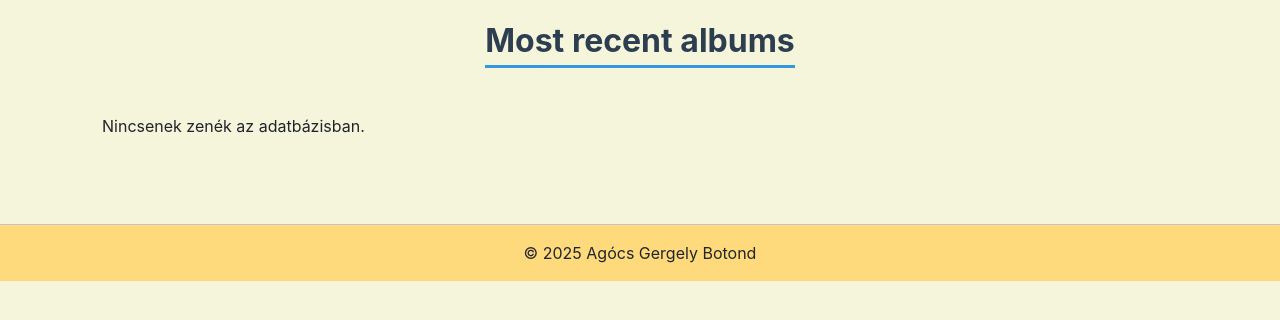
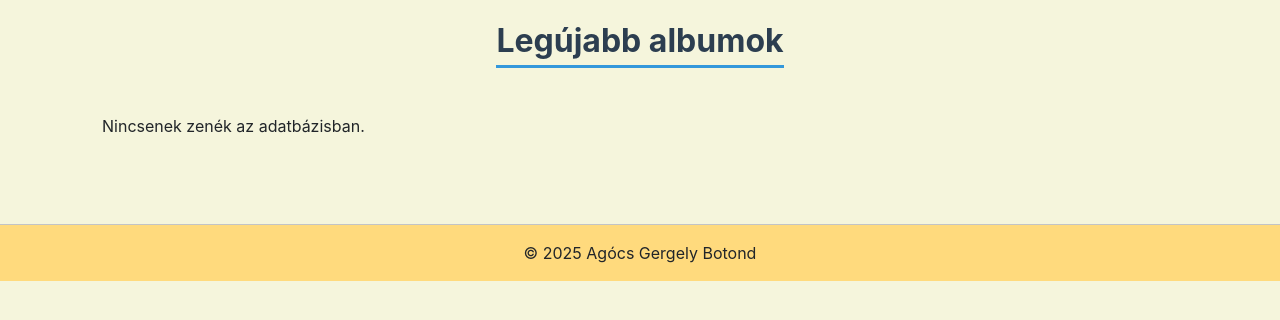
Before and after one commit to AgocsGergely/MusicPHP, a PHP site: page / in a window 1280 px wide. Shown: the part 94-414 px from the top of the page. Run offline with PHP 8.4, Linux system fonts and the light colour scheme; data that the repository does not hold is empty.

Commit message:
Edited header

```diff
--- a/app/views/layouts/index.php
+++ b/app/views/layouts/index.php
@@ -5,7 +5,7 @@ use App\views\Layout;
 // Add stylish header
 echo '
 <div class="d-flex justify-content-center">
-  <h2 class="section-title mb-4">Most recent albums</h2>
+  <h2 class="section-title mb-4">Legújabb albumok</h2>
 </div>';
 
 echo '<div class="book-list">';
```
